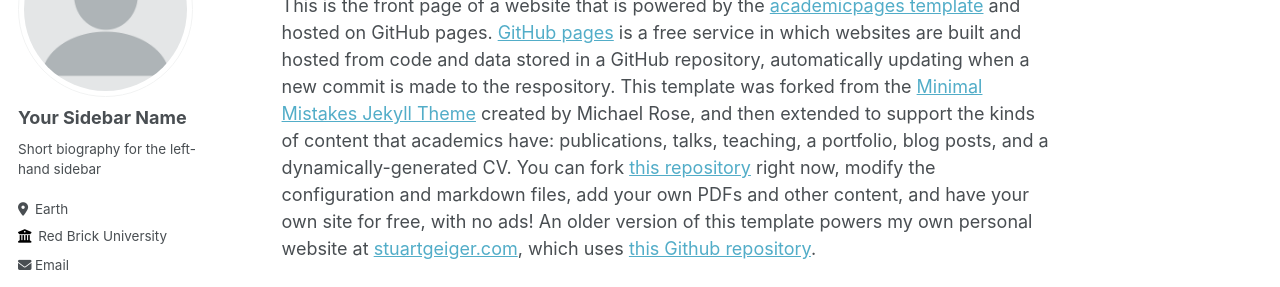
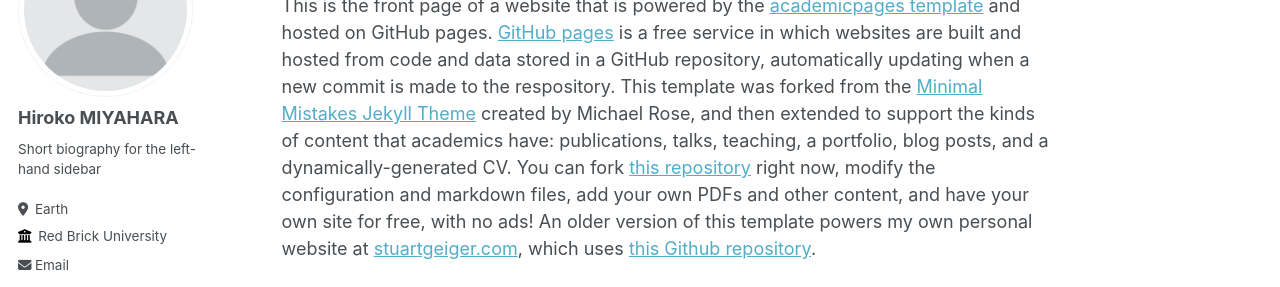
Before and after one commit to hirokomiyahara/hirokomiyahara.github.io, a Jekyll site: the page built from _pages/about.md, in a window 1280 px wide. Shown: the part 164-451 px from the top of the page. Built offline with Jekyll 4.4.1, drawn with Linux system fonts in a browser that asks for light colours; some web fonts are replaced.

Commit message:
Update _config.yml

```diff
--- a/_config.yml
+++ b/_config.yml
@@ -22,7 +22,7 @@ repository               : "academicpages/academicpages.github.io"
 author:
   # Biographic information
   avatar           : "profile.png"
-  name             : "Your Sidebar Name"
+  name             : "Hiroko MIYAHARA"
   pronouns         : # example: "she/her"
   bio              : "Short biography for the left-hand sidebar"
   location         : "Earth"
```
